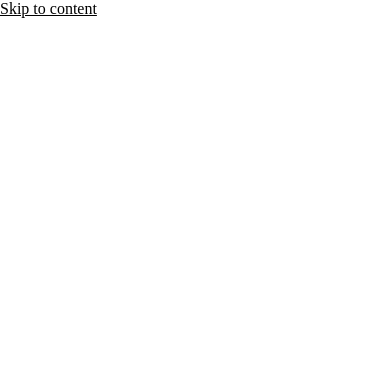
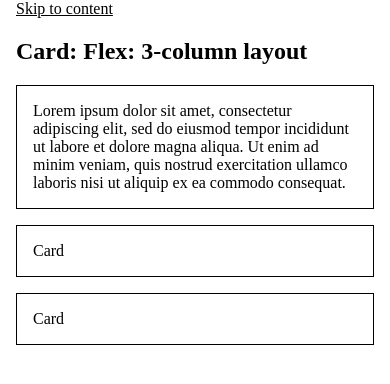
Before and after one commit to hackdanismo/component-ui, a plain HTML site: page index.html in a window 390 px wide. Drawn offline with Linux system fonts and the light colour scheme.

Commit message:
Responsive card grid component added to display a three column grid with cards of equal height using flexbox

```diff
--- a/index.html
+++ b/index.html
@@ -17,9 +17,12 @@
         <meta property="og:image" content="https://yourdomain.com/preview.jpg">
 
         <link rel="stylesheet" href="styles/reset.css">
+        <link rel="stylesheet" href="styles/style.css">
     </head>
     <body>
-        <a href="#main">Skip to content</a>
+        <div class="container">
+            <a href="#main">Skip to content</a>
+        </div>
 
         <header aria-label="Site header">
             <!-- Header -->
@@ -27,6 +30,29 @@
 
         <main role="main" id="main" tabindex="-1">
             <!-- Content -->
+            <section>
+                <div class="container">
+                    <h2>Card: Flex: 3-column layout</h2>
+
+                    <div class="card-flex-grid">
+                        <div class="card-flex">
+                            <div class="card-flex__content">
+                                Lorem ipsum dolor sit amet, consectetur adipiscing elit, sed do eiusmod tempor incididunt ut labore et dolore magna aliqua. Ut enim ad minim veniam, quis nostrud exercitation ullamco laboris nisi ut aliquip ex ea commodo consequat.
+                            </div>
+                        </div>
+                        <div class="card-flex">
+                            <div class="card-flex__content">
+                                Card
+                            </div>
+                        </div>
+                        <div class="card-flex">
+                            <div class="card-flex__content">
+                                Card
+                            </div>
+                        </div>
+                    </div>
+                </div>
+            </section>
         </main>
 
         <footer aria-label="Site footer">
--- a/styles/reset.css
+++ b/styles/reset.css
@@ -103,9 +103,3 @@ table {
     /* Hide elements and support accessibility for screen readers */
     display: none;
 }
-
-:focus, :focus-visible {
-    /* Ensure that focus outlines are visible on components */
-    outline: 2px solid currentColor;
-    outline-offset: 2px;
-}
--- /dev/null
+++ b/styles/style.css
@@ -0,0 +1,62 @@
+:root {
+    --card-flex-grid-gap: 1rem;
+    --card-flex-grid-columns: 3;
+}
+
+.container {
+    /* Set the container to take the full width of the page or parent element */
+    width: 100%;
+    /* Set the maximum width of the container to avoid stretching the content on large screens */
+    max-width: 1240px;
+    /* Center align the container horizontally */
+    margin: 0 auto;
+    /* Horizontal padding to provide spacing on smaller screen sizes */
+    padding: 0 1rem;
+}
+
+.card-flex-grid {
+    display: flex;
+    flex-wrap: wrap;
+    gap: var(--card-flex-grid-gap);
+    /* Make sure the card stretches to the same height as the other cards to be equal */
+    align-items: stretch;
+}
+
+.card-flex {
+    border: 1px solid #000;
+    /* Set each card to be a column flex container so inner parts can stretch */
+    display: flex;
+    flex-direction: column;
+    /* All smaller containers to shrink correctly */
+    min-height: 0;
+    /*
+     * Set a three column grid layout without any padding on the ends.
+     * Calculation: (100% - total_gaps) / number_of_columns
+     * If the container has a gap of 1rem, the total_gaps value will be 2rem.
+    */
+    /****flex: 0 0 calc((100% - var(--card-flex-grid-gap)*2) / var(--card-flex-grid-columns));***/
+    flex: 0 0 calc((100% - (var(--card-flex-grid-columns) - 1) * var(--card-flex-grid-gap))
+    / var(--card-flex-grid-columns));
+}
+
+/* Mobile: 1 column */
+@media (max-width: 599px) {
+    .card-flex-grid {
+      --card-flex-grid-columns: 1;
+    }
+  }
+
+  /* Tablet: 2 columns (optional) */
+  @media (min-width: 600px) and (max-width: 899px) {
+    .card-flex-grid {
+      --card-flex-grid-columns: 2;
+    }
+  }
+
+.card-flex__content {
+    padding: 1rem;
+    /* Let the content area of the card tak remaining vertical space */
+    flex: 1 1 auto;
+    /* Prevents overflow of children e.g. images, blocks */
+    min-height: 0;
+}
```
